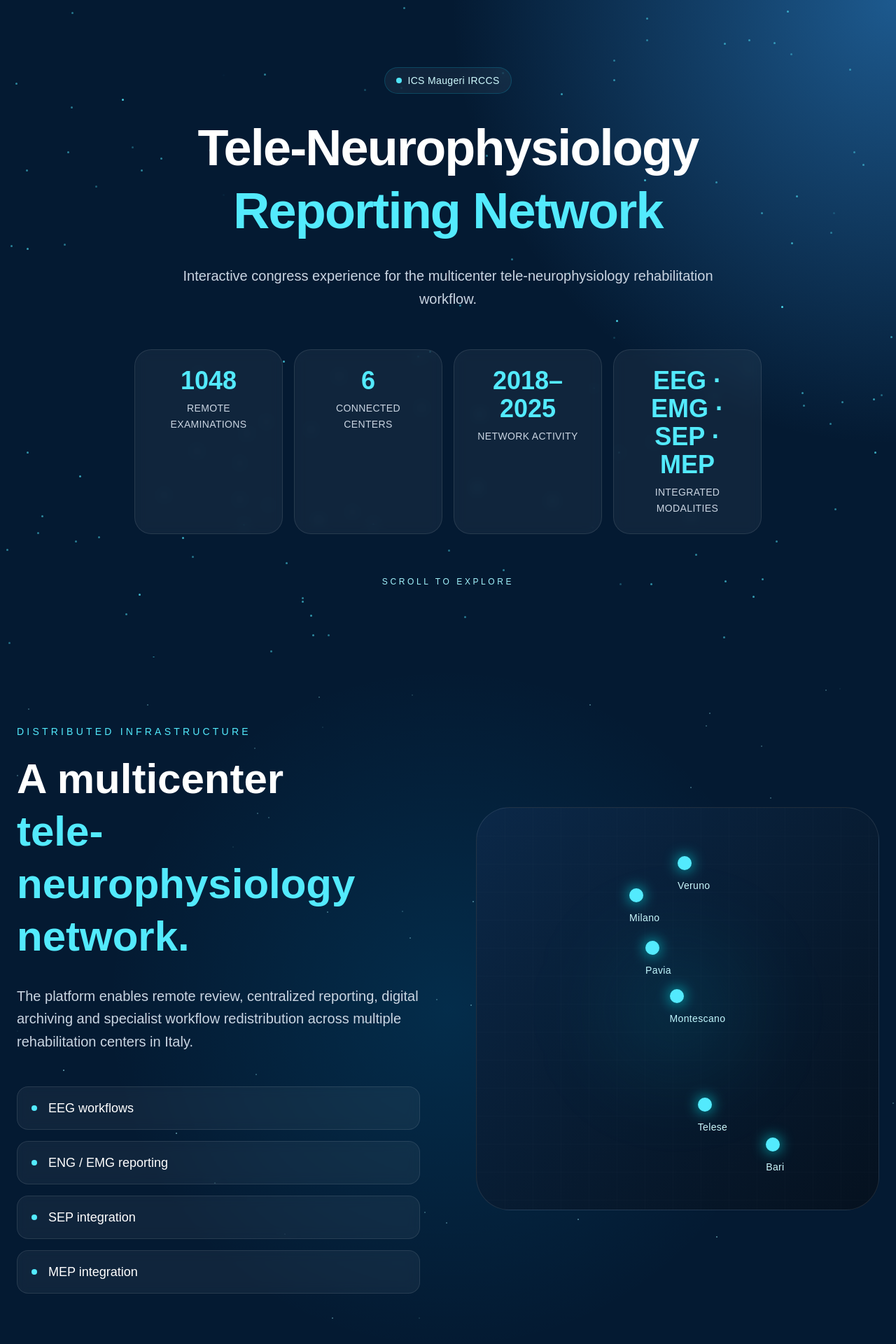
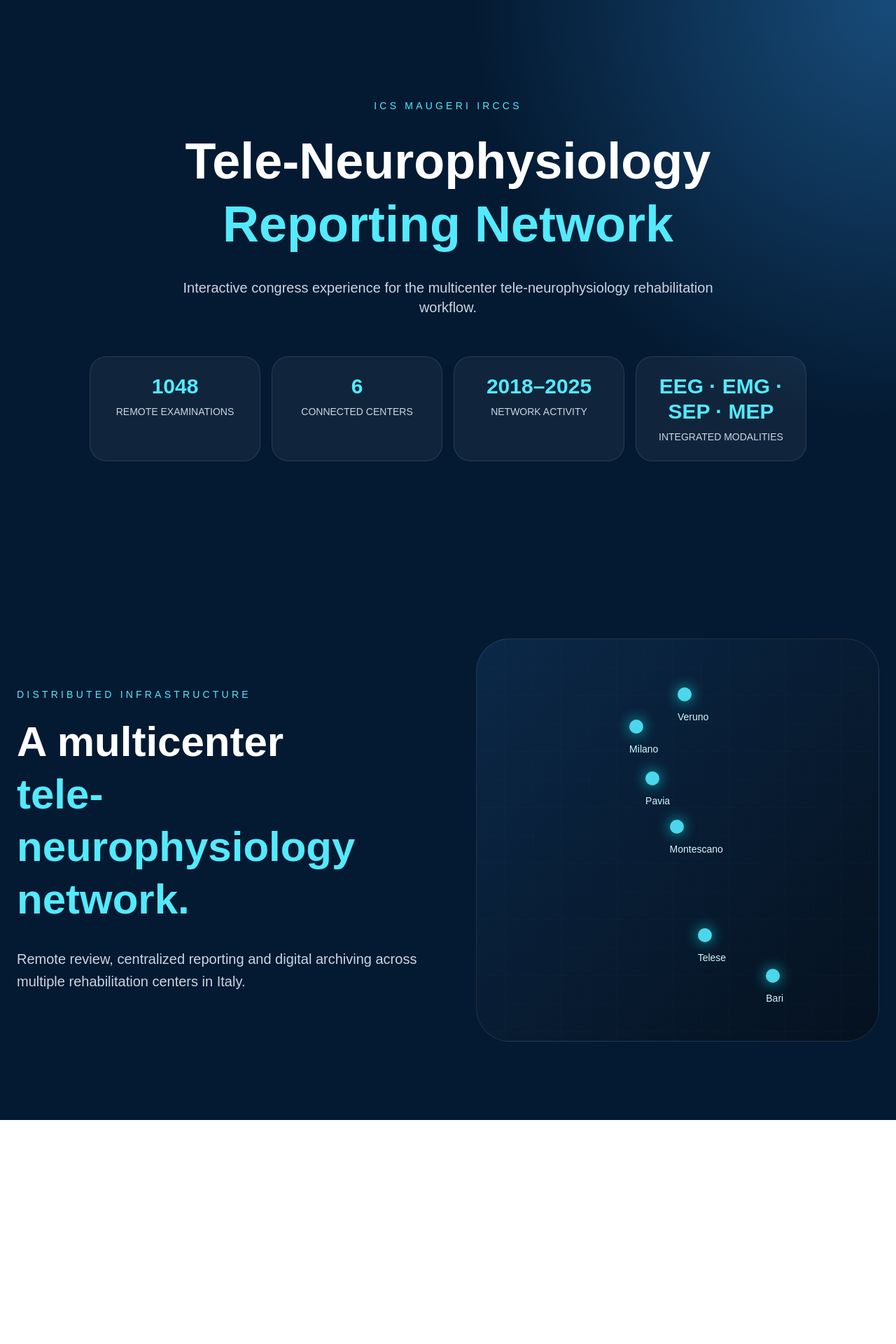
Before and after one commit to pietropace/m-tele-neuro-network, a Next.js app: page / in a window 1280 px wide. Shown: the top 1920 px of the page at 70% size. After the commit the page ends 1600 px from the top, so only its background shows below. Built offline with nearby package versions, Linux system fonts and the light colour scheme.

Commit message:
Update page.tsx
working immersive page

```diff
--- a/app/page.tsx
+++ b/app/page.tsx
@@ -1,63 +1,40 @@
 export default function HomePage() {
+  const nodes = [
+    { name: "Milano", x: "38%", y: "20%" },
+    { name: "Pavia", x: "42%", y: "33%" },
+    { name: "Montescano", x: "48%", y: "45%" },
+    { name: "Veruno", x: "50%", y: "12%" },
+    { name: "Telese", x: "55%", y: "72%" },
+    { name: "Bari", x: "72%", y: "82%" },
+  ]
+
   return (
-    <main className="min-h-screen bg-[#041a32] text-white overflow-x-hidden snap-y snap-mandatory">
+    <main className="min-h-screen bg-[#041a32] text-white overflow-hidden">
 
       {/* HERO */}
-      <section className="relative min-h-screen snap-start flex items-center justify-center px-6 py-24 overflow-hidden">
+      <section className="relative min-h-screen flex items-center justify-center px-6">
 
-        {/* glow */}
-        <div className="absolute inset-0 bg-[radial-gradient(circle_at_top_right,_rgba(59,167,255,0.45),_transparent_40%)]" />
-
-        {/* particles */}
-        <div className="absolute inset-0 overflow-hidden">
-
-          {Array.from({ length: 120 }).map((_, i) => (
-
-            <div
-              key={i}
-              className="absolute w-[3px] h-[3px] rounded-full bg-cyan-300 animate-pulse"
-              style={{
-                top: `${Math.random() * 100}%`,
-                left: `${Math.random() * 100}%`,
-                opacity: Math.random(),
-                animationDelay: `${Math.random() * 6}s`,
-              }}
-            />
-
-          ))}
-
-        </div>
+        <div className="absolute inset-0 bg-[radial-gradient(circle_at_top_right,rgba(59,167,255,0.35),transparent_40%)]" />
 
         <div className="relative z-10 max-w-5xl text-center">
 
-          <div className="inline-flex items-center gap-2 px-4 py-2 rounded-full border border-cyan-400/20 bg-white/5 backdrop-blur mb-8">
-
-            <div className="w-2 h-2 rounded-full bg-cyan-300 animate-pulse" />
-
-            <span className="text-sm tracking-wide text-cyan-100">
-              ICS Maugeri IRCCS
-            </span>
-
+          <div className="text-cyan-300 uppercase tracking-[0.3em] text-sm">
+            ICS Maugeri IRCCS
           </div>
 
-          <h1 className="text-5xl md:text-7xl font-bold leading-tight tracking-tight">
-
+          <h1 className="mt-6 text-5xl md:text-7xl font-bold leading-tight">
             Tele-Neurophysiology
-
             <span className="block text-cyan-300">
               Reporting Network
             </span>
-
           </h1>
 
-          <p className="mt-8 text-xl text-slate-300 max-w-3xl mx-auto leading-relaxed">
-
+          <p className="mt-8 text-xl text-slate-300 max-w-3xl mx-auto">
             Interactive congress experience for the multicenter
             tele-neurophysiology rehabilitation workflow.
-
           </p>
 
-          <div className="mt-14 grid grid-cols-2 md:grid-cols-4 gap-4 max-w-4xl mx-auto">
+          <div className="mt-14 grid grid-cols-2 md:grid-cols-4 gap-4">
 
             {[
               ["1048", "Remote Examinations"],
@@ -68,60 +45,29 @@
 
               <div
                 key={label}
-                className="rounded-3xl border border-white/10 bg-white/5 backdrop-blur p-6"
+                className="rounded-3xl border border-white/10 bg-white/5 p-6"
               >
-
-                <div className="text-3xl md:text-4xl font-bold text-cyan-300">
+                <div className="text-3xl font-bold text-cyan-300">
                   {value}
                 </div>
 
-                <div className="mt-2 text-sm text-slate-300 uppercase tracking-wide leading-relaxed">
+                <div className="mt-2 text-sm text-slate-300 uppercase">
                   {label}
                 </div>
-
               </div>
 
             ))}
 
           </div>
 
-          <div className="mt-16 animate-bounce text-cyan-200 uppercase tracking-[0.3em] text-xs">
-            Scroll to explore
-          </div>
-
         </div>
-
       </section>
 
-      {/* NETWORK EXPERIENCE */}
-      <section className="relative min-h-screen snap-start flex items-center px-6 py-24 overflow-hidden">
+      {/* NETWORK */}
+      <section className="relative min-h-screen flex items-center px-6 py-24">
 
-        {/* glow */}
-        <div className="absolute inset-0 bg-[radial-gradient(circle_at_center,_rgba(0,180,255,0.12),_transparent_60%)]" />
+        <div className="max-w-7xl mx-auto grid lg:grid-cols-2 gap-20 items-center">
 
-        {/* particles */}
-        <div className="absolute inset-0 overflow-hidden">
-
-          {Array.from({ length: 60 }).map((_, i) => (
-
-            <div
-              key={i}
-              className="absolute w-[2px] h-[2px] rounded-full bg-cyan-200/70 animate-pulse"
-              style={{
-                top: `${Math.random() * 100}%`,
-                left: `${Math.random() * 100}%`,
-                opacity: Math.random(),
-                animationDelay: `${Math.random() * 6}s`,
-              }}
-            />
-
-          ))}
-
-        </div>
-
-        <div className="relative z-10 max-w-7xl mx-auto grid lg:grid-cols-2 gap-20 items-center">
-
-          {/* LEFT */}
           <div>
 
             <div className="uppercase tracking-[0.3em] text-cyan-300 text-sm mb-5">
@@ -129,66 +75,24 @@
             </div>
 
             <h2 className="text-5xl md:text-6xl font-bold leading-tight">
-
               A multicenter
-
               <span className="block text-cyan-300">
                 tele-neurophysiology network.
               </span>
-
             </h2>
 
-            <p className="mt-8 text-xl text-slate-300 leading-relaxed max-w-2xl">
-
-              The platform enables remote review, centralized reporting,
-              digital archiving and specialist workflow redistribution across
-              multiple rehabilitation centers in Italy.
-
+            <p className="mt-8 text-xl text-slate-300 leading-relaxed">
+              Remote review, centralized reporting and digital archiving
+              across multiple rehabilitation centers in Italy.
             </p>
-
-            <div className="mt-12 space-y-4">
-
-              {[
-                "EEG workflows",
-                "ENG / EMG reporting",
-                "SEP integration",
-                "MEP integration",
-              ].map((item) => (
-
-                <div
-                  key={item}
-                  className="flex items-center gap-4 rounded-2xl border border-white/10 bg-white/5 backdrop-blur px-5 py-4"
-                >
-
-                  <div className="w-2 h-2 rounded-full bg-cyan-300" />
-
-                  <span className="text-lg">
-                    {item}
-                  </span>
-
-                </div>
-
-              ))}
-
-            </div>
 
           </div>
 
-          {/* RIGHT */}
-          <div className="relative aspect-square rounded-[3rem] overflow-hidden border border-white/10 bg-gradient-to-br from-[#0b2848] to-[#05111f]">
+          <div className="relative aspect-square rounded-[3rem] border border-white/10 bg-gradient-to-br from-[#0b2848] to-[#05111f] overflow-hidden">
 
-            {/* grid */}
             <div className="absolute inset-0 opacity-20 bg-[linear-gradient(rgba(255,255,255,0.08)_1px,transparent_1px),linear-gradient(90deg,rgba(255,255,255,0.08)_1px,transparent_1px)] bg-[size:40px_40px]" />
 
-            {/* nodes */}
-            {[
-              { name: 'Milano', x: '38%', y: '20%' },
-              { name: 'Pavia', x: '42%', y: '33%' },
-              { name: 'Montescano', x: '48%', y: '45%' },
-              { name: 'Veruno', x: '50%', y: '12%' },
-              { name: 'Telese', x: '55%', y: '72%' },
-              { name: 'Bari', x: '72%', y: '82%' },
-            ].map((node) => (
+            {nodes.map((node) => (
 
               <div
                 key={node.name}
@@ -199,24 +103,15 @@
                 }}
               >
 
-                <div className="relative">
+                <div className="w-5 h-5 rounded-full bg-cyan-300 shadow-[0_0_20px_rgba(0,255,255,0.8)] animate-pulse" />
 
-                  <div className="absolute inset-0 rounded-full bg-cyan-300 animate-ping" />
-
-                  <div className="relative z-10 w-5 h-5 rounded-full bg-cyan-300 shadow-[0_0_20px_rgba(0,255,255,0.8)]" />
-
-                </div>
-
-                <div className="mt-3 text-sm text-cyan-100 whitespace-nowrap tracking-wide">
+                <div className="mt-3 text-sm text-cyan-100">
                   {node.name}
                 </div>
 
               </div>
 
             ))}
-
-            {/* center glow */}
-            <div className="absolute left-1/2 top-1/2 -translate-x-1/2 -translate-y-1/2 w-48 h-48 rounded-full bg-cyan-400/10 blur-3xl" />
 
           </div>
 
```
